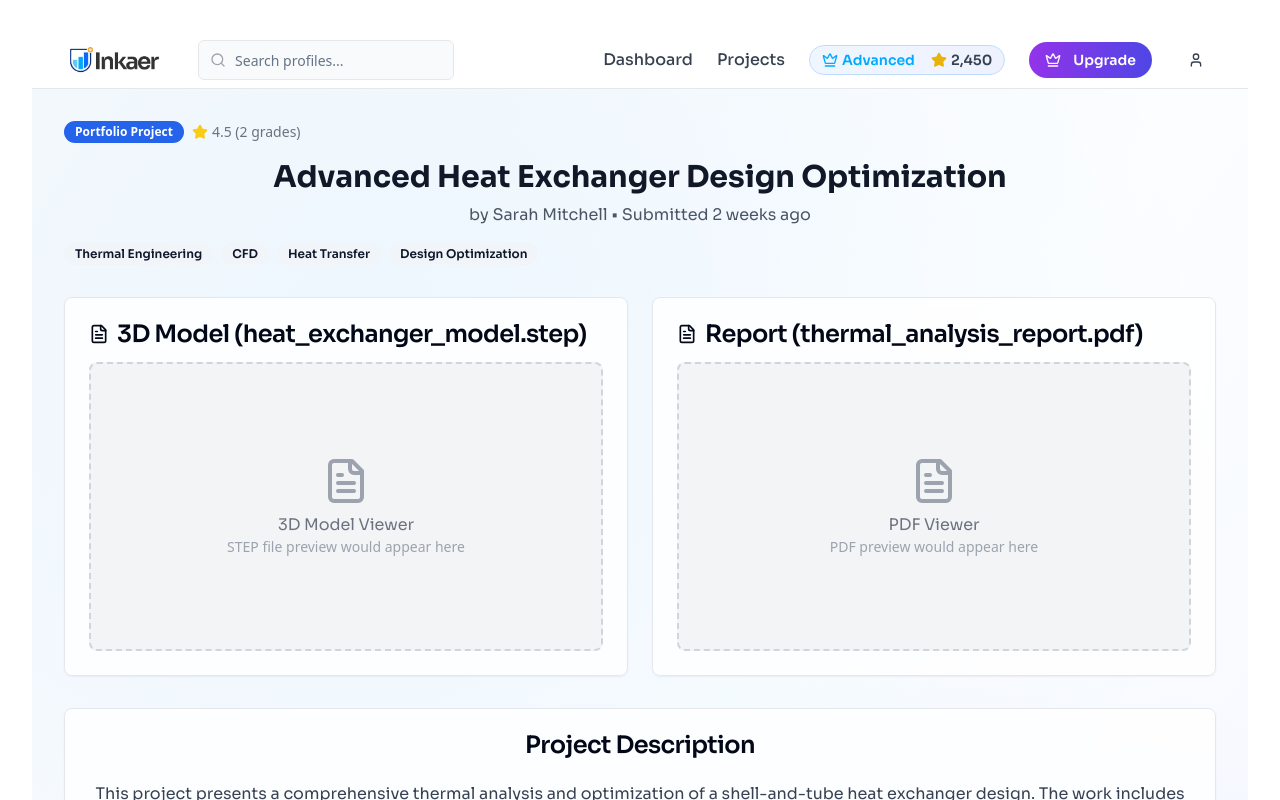
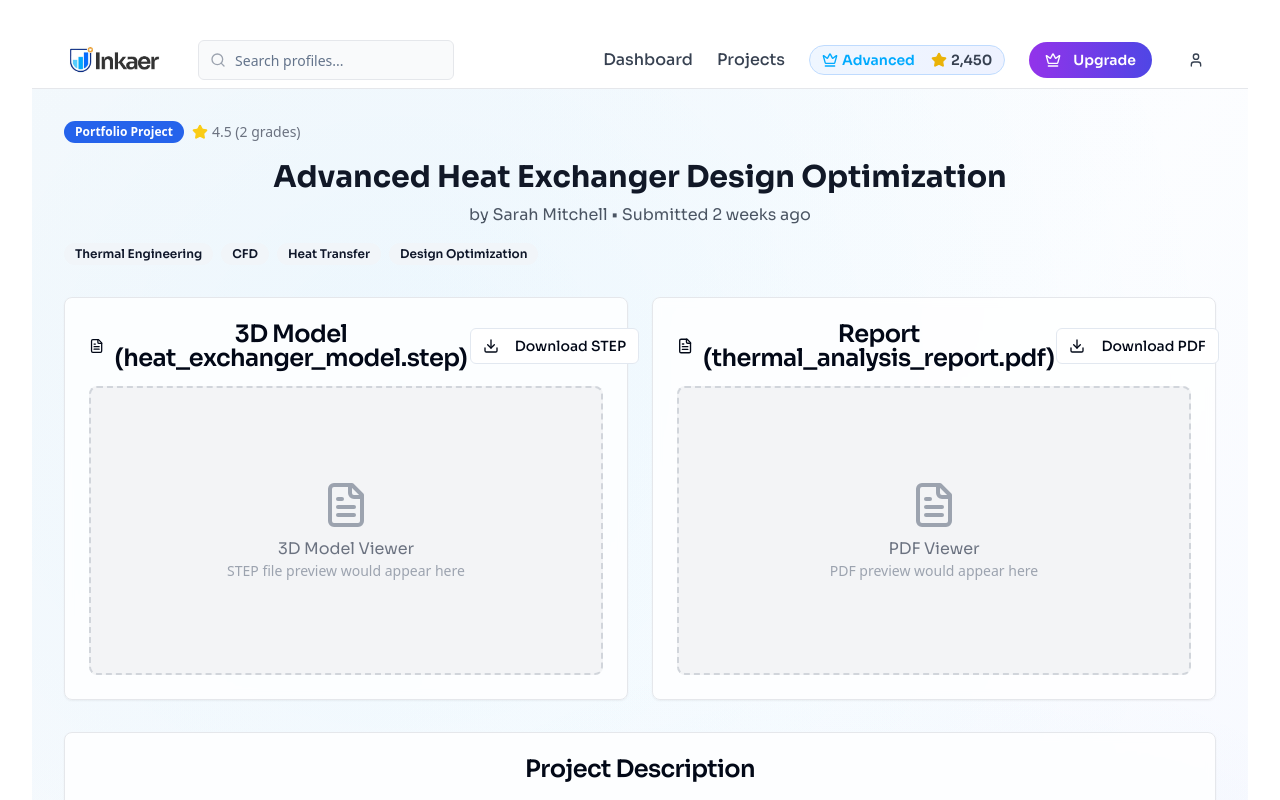
Before and after one commit to 3ONs-Connect-Inc/inkaer, a React (Vite) app: page /portfolio/1 in a window 1280 px wide. Shown: the top 800 px of the page. Built offline with nearby package versions, Linux system fonts and the light colour scheme; a web font is replaced by a local one.

Commit message:
Add download functionality to portfolio page
Added the ability to download step and PDF files to the `/portfolio/:id` page.

```diff
--- a/src/pages/PortfolioProject.tsx
+++ b/src/pages/PortfolioProject.tsx
@@ -8,7 +8,7 @@ import { Card, CardContent, CardHeader, CardTitle } from '@/components/ui/card';
 import { Textarea } from '@/components/ui/textarea';
 import { Dialog, DialogContent, DialogHeader, DialogTitle, DialogTrigger } from '@/components/ui/dialog';
 import { Badge } from '@/components/ui/badge';
-import { Star, ThumbsUp, ThumbsDown, MessageSquare, FileText } from 'lucide-react';
+import { Star, ThumbsUp, ThumbsDown, MessageSquare, FileText, Download } from 'lucide-react';
 import { toast } from 'sonner';
 
 interface Vote {
@@ -72,6 +72,8 @@ const PortfolioProject = () => {
     description: 'This project presents a comprehensive thermal analysis and optimization of a shell-and-tube heat exchanger design. The work includes detailed CFD simulations, performance analysis, and design recommendations for improved efficiency. The study demonstrates advanced engineering principles and practical application of thermal engineering concepts.',
     stepFile: 'heat_exchanger_model.step',
     pdfFile: 'thermal_analysis_report.pdf',
+    stepFileUrl: '/files/heat_exchanger_model.step', // Mock download URL
+    pdfFileUrl: '/files/thermal_analysis_report.pdf', // Mock download URL
     tags: ['Thermal Engineering', 'CFD', 'Heat Transfer', 'Design Optimization']
   };
 
@@ -135,6 +137,20 @@ const PortfolioProject = () => {
     return { upvotes, downvotes };
   };
 
+  const handleDownload = (fileUrl: string, fileName: string) => {
+    // In a real app, this would handle the actual file download
+    // For now, we'll simulate the download action
+    toast.success(`Downloading ${fileName}...`);
+
+    // Mock download implementation
+    const link = document.createElement('a');
+    link.href = fileUrl;
+    link.download = fileName;
+    document.body.appendChild(link);
+    link.click();
+    document.body.removeChild(link);
+  };
+
   return (
     <div className="min-h-screen bg-gradient-to-br from-blue-50/30 via-white to-indigo-50/30 relative overflow-hidden">
       {/* Premium Background */}
@@ -180,10 +196,21 @@ const PortfolioProject = () => {
               {/* STEP File Viewer */}
               <Card className="bg-white/80 backdrop-blur-sm border-gray-200">
                 <CardHeader className="pb-4">
+                  <div className="flex items-center justify-between">
                     <CardTitle className="flex items-center gap-2 font-sora">
                       <FileText className="w-5 h-5" />
                       3D Model ({project.stepFile})
                     </CardTitle>
+                    <Button
+                      variant="outline"
+                      size="sm"
+                      onClick={() => handleDownload(project.stepFileUrl, project.stepFile)}
+                      className="font-sora"
+                    >
+                      <Download className="w-4 h-4 mr-2" />
+                      Download STEP
+                    </Button>
+                  </div>
                 </CardHeader>
                 <CardContent>
                   <div className="aspect-video bg-gray-100 rounded-lg flex items-center justify-center border-2 border-dashed border-gray-300">
@@ -199,10 +226,21 @@ const PortfolioProject = () => {
               {/* PDF Viewer */}
               <Card className="bg-white/80 backdrop-blur-sm border-gray-200">
                 <CardHeader className="pb-4">
+                  <div className="flex items-center justify-between">
                     <CardTitle className="flex items-center gap-2 font-sora">
                       <FileText className="w-5 h-5" />
                       Report ({project.pdfFile})
                     </CardTitle>
+                    <Button
+                      variant="outline"
+                      size="sm"
+                      onClick={() => handleDownload(project.pdfFileUrl, project.pdfFile)}
+                      className="font-sora"
+                    >
+                      <Download className="w-4 h-4 mr-2" />
+                      Download PDF
+                    </Button>
+                  </div>
                 </CardHeader>
                 <CardContent>
                   <div className="aspect-video bg-gray-100 rounded-lg flex items-center justify-center border-2 border-dashed border-gray-300">
```
Lines whose indentation alone changed are shown as unchanged.
